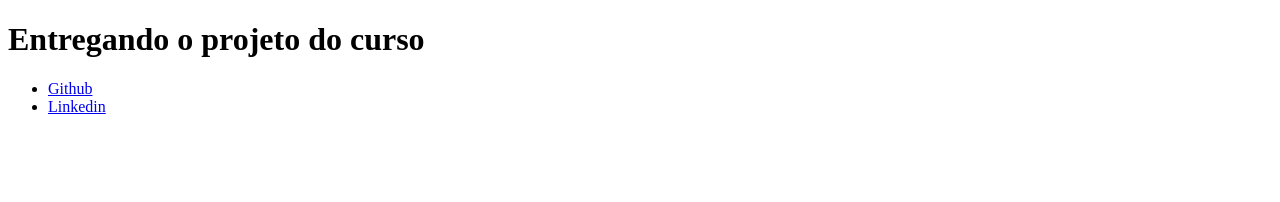
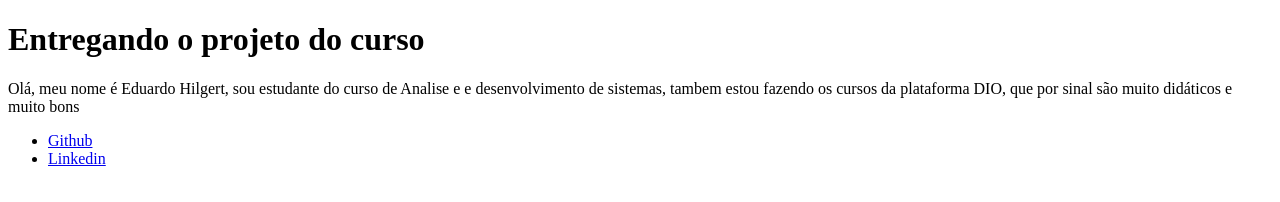
Before and after one commit to EduHilgert/entrega-de-projeto-dio, a plain HTML site: page index.html in a window 1280 px wide. Drawn offline with Linux system fonts and the light colour scheme.

Commit message:
adicionando paragrafo

```diff
--- a/index.html
+++ b/index.html
@@ -7,6 +7,7 @@
 </head>
 <body>
     <h1>Entregando o projeto do curso</h1>
+    <p>Olá, meu nome é Eduardo Hilgert, sou estudante do curso de Analise e e desenvolvimento de sistemas, tambem estou fazendo os cursos da plataforma DIO, que por sinal são muito didáticos e muito bons </p>
     <ul>
         <li> <a href="https://github.com/EduHilgert">Github</a></li>
         <li><a href="https://www.linkedin.com/in/deveduardohillgert/">Linkedin</a></li>
```
